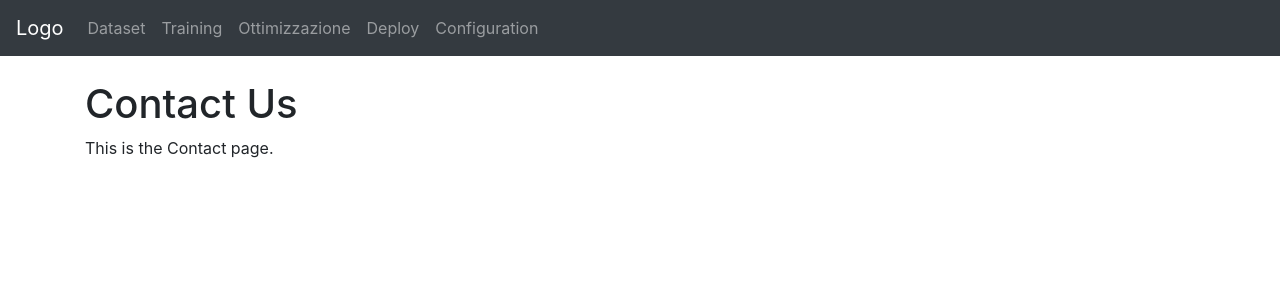
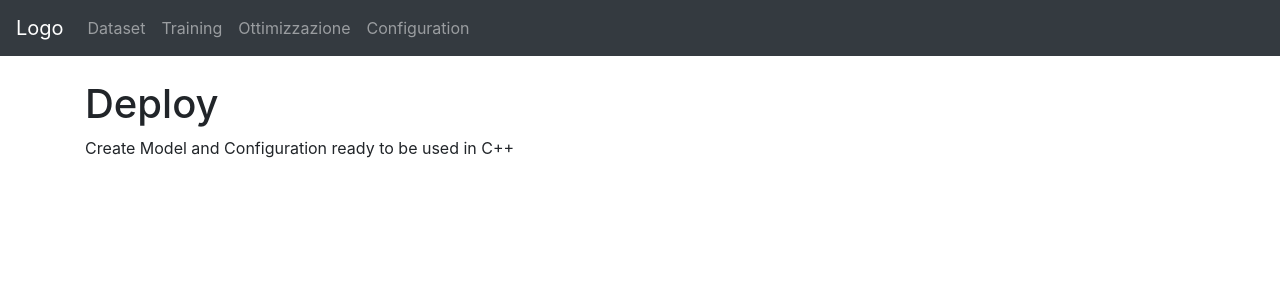
Before and after one commit to ai4prod/ai4prod_ui, a Flask app: template web_ui/web_app/app/templates/page/home/deploy.html in a window 1280 px wide. Shown: the top 300 px of the page. Run offline with Flask 2, Linux system fonts and the light colour scheme; the template is opened without the code that fills it, so the values that code supplies are empty; some libraries are stand-ins or nearby versions.

Commit message:
init deploy page

```diff
--- a/web_ui/web_app/app/templates/page/component/nav_bar.html
+++ b/web_ui/web_app/app/templates/page/component/nav_bar.html
@@ -16,9 +16,6 @@
                 <a class="nav-link" href="/optimization">Ottimizzazione</a>
             </li>
             <li class="nav-item">
-                <a class="nav-link" href="/deploy">Deploy</a>
-            </li>
-            <li class="nav-item">
                 <a class="nav-link" href="/configuration">Configuration</a>
             </li>
         </ul>
--- a/web_ui/web_app/app/templates/page/home/deploy.html
+++ b/web_ui/web_app/app/templates/page/home/deploy.html
@@ -5,9 +5,10 @@
 
 
   <div class="container mt-4">
-    <h1>Contact Us</h1>
-    <p>This is the Contact page.</p>
+    <h1>Deploy</h1>
+    <p>Create Model and Configuration ready to be used in C++</p>
   </div>
+
 
 </div>
 
--- a/web_ui/web_app/app/templates/page/home/training_metrics.html
+++ b/web_ui/web_app/app/templates/page/home/training_metrics.html
@@ -12,6 +12,7 @@
                 {% for key in list_experiments_dict[0].keys() %}
                 <th>{{ key }}</th>
                 {% endfor %}
+                <th> Action</th>
             </tr>
         </thead>
         <tbody>
@@ -20,6 +21,8 @@
                 {% for key, value in item.items() %}
                     <td onclick="expandCell(this)" class="truncate-custom">{{ value }}</td>
                 {% endfor %}
+
+               <td> <a class="btn btn-success" href="{{ url_for('home.deploy', experiment_number=item['experiment_number']) }}">Deploy</a></td>
             </tr>
 
         {% endfor %}
```
Also changed, not shown: web_ui/web_app/app/home/views.py (+5 -15 lines).
